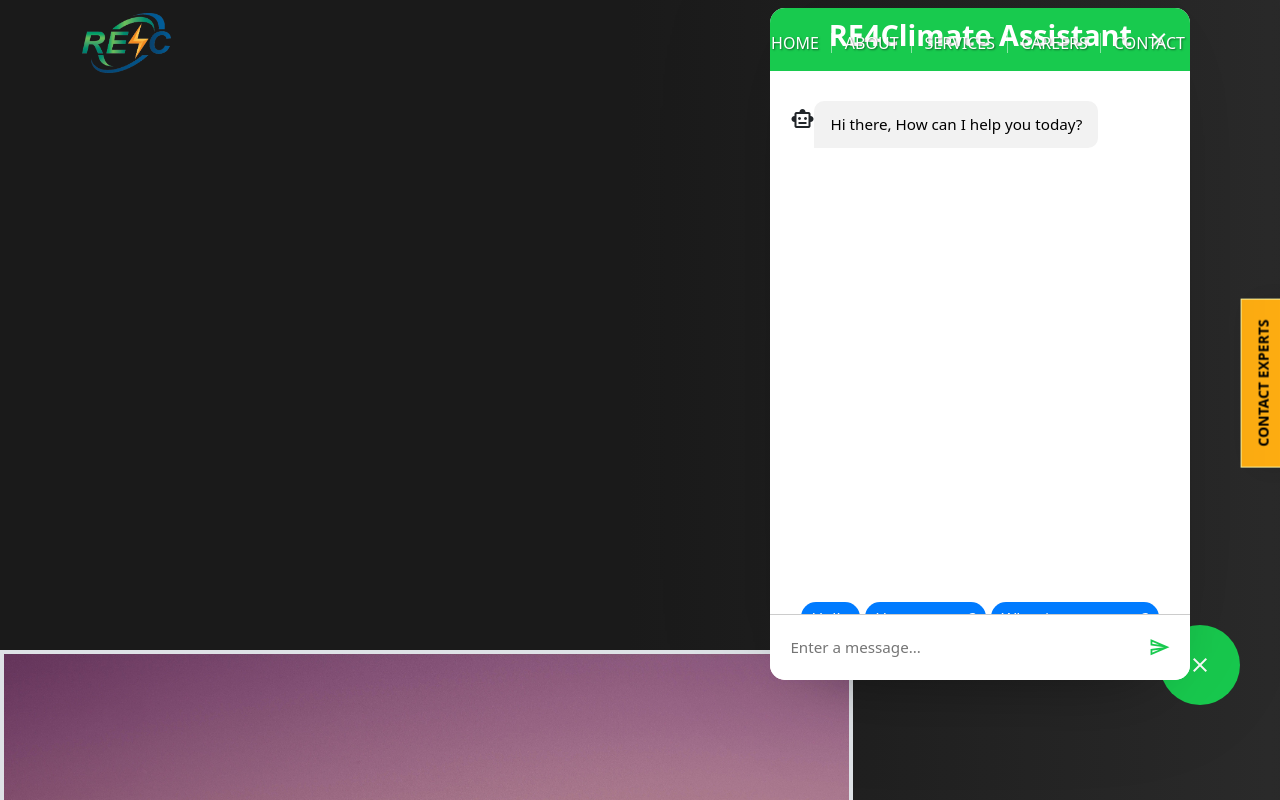
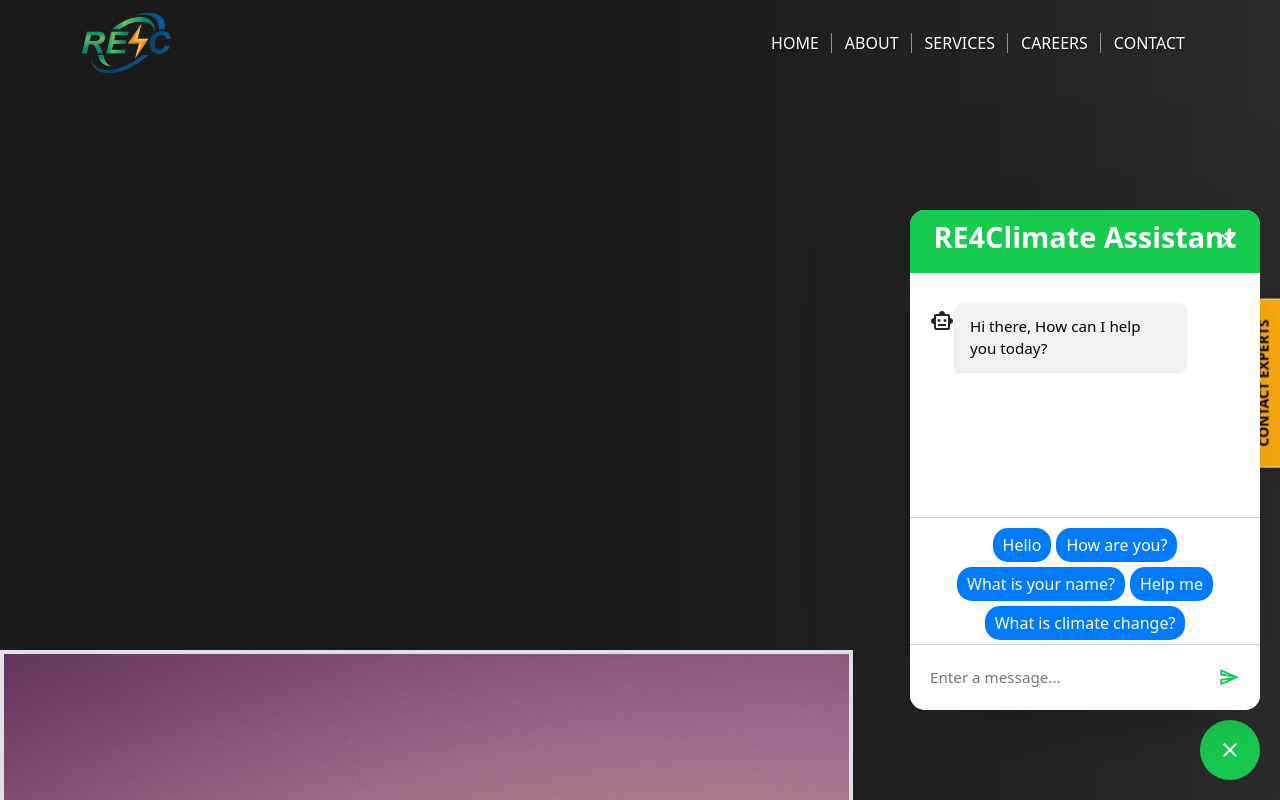
Before and after one commit to Tejas20-03/re4climate_website, a React (Create React App) app: page / in a window 1280 px wide. Both pictures are taken after a click on the button "mode_comment". Shown: the top 800 px of the page. Built offline with nearby package versions, Linux system fonts and the light colour scheme; some icons are missing.

Commit message:
Chatbot fixes

```diff
--- a/src/components/Chatbot/Chatbot.jsx
+++ b/src/components/Chatbot/Chatbot.jsx
@@ -24,19 +24,26 @@ const Chatbot = () => {
     "What is climate change?",
   ]);
   const [isVisible, setIsVisible] = useState(false);
+  const [isLoading, setIsLoading] = useState(false);
   const messagesEndRef = useRef(null);
 
   const handleInputChange = (e) => {
     setCurrentMessage(e.target.value);
   };
 
-  const sendMessage = (messageText = currentMessage) => {
+  const sendMessage = async (messageText = currentMessage) => {
     if (messageText.trim() !== "") {
+      setIsLoading(true);
       const newMessage = {
         id: messages.length + 1,
         text: messageText,
         type: "outgoing",
       };
+      setMessages((prevMessages) => [...prevMessages, newMessage]);
+      setCurrentMessage("");
+
+      await new Promise((resolve) => setTimeout(resolve, 1000));
+
       const responseText = generateResponse(messageText);
       const newResponse = {
         id: messages.length + 2,
@@ -44,9 +51,9 @@ const Chatbot = () => {
         type: "incoming",
       };
 
-      setMessages((prevMessages) => [...prevMessages, newMessage, newResponse]);
-      setCurrentMessage("");
+      setMessages((prevMessages) => [...prevMessages, newResponse]);
       updateSuggestions(messageText);
+      setIsLoading(false);
     }
   };
 
@@ -95,7 +102,21 @@ const Chatbot = () => {
   };
 
   const toggleChatbot = () => {
-    setIsVisible((isVisible) => !isVisible);
+    setIsVisible((prevIsVisible) => !prevIsVisible);
+    if (!isVisible) {
+      setSuggestedQuestions([
+        "Hello",
+        "How are you?",
+        "What is your name?",
+        "Help me",
+        "What is climate change?",
+      ]);
+    }
+  };
+
+  const handleSuggestionClick = (question) => {
+    sendMessage(question);
+    setSuggestedQuestions([]);
   };
 
   useEffect(() => {
@@ -128,13 +149,19 @@ const Chatbot = () => {
                 <p>{message.text}</p>
               </li>
             ))}
+            {isLoading && (
+              <li className="chat incoming">
+                <span className="material-symbols-outlined">smart_toy</span>
+                <p>Typing...</p>
+              </li>
+            )}
             <div ref={messagesEndRef} />
           </ul>
           <div className="suggestions">
             {suggestedQuestions.map((question) => (
               <button
                 key={question}
-                onClick={() => sendMessage(question)}
+                onClick={() => handleSuggestionClick(question)}
                 className="suggestion-chip"
               >
                 {question}
--- a/src/components/Chatbot/chatbot.css
+++ b/src/components/Chatbot/chatbot.css
@@ -1,13 +1,13 @@
 .chatbot-container {
   position: fixed;
-  right: 40px;
-  bottom: 95px;
+  right: 20px;
+  bottom: 20px;
   z-index: 1000;
 }
 
 .chatbot-toggle {
-  height: 80px;
-  width: 80px;
+  height: 60px;
+  width: 60px;
   background-color: rgb(24, 202, 78);
   border: none;
   display: flex;
@@ -22,18 +22,19 @@
 .chatbot {
   background: #fff;
   z-index: 999;
-  width: 420px;
+  width: 350px;
+  height: 500px;
   transform: scale(0.5);
   opacity: 0;
   pointer-events: none;
   position: fixed;
-  right: 7%;
-  bottom: 15%;
+  right: 20px;
+  bottom: 90px;
   border-radius: 15px;
   overflow: hidden;
   box-shadow: 0 0 128px 0 rgba(0, 0, 0, 0.1),
     0 32px 64px -48px rgba(0, 0, 0, 0.5);
-  transition: transform 0.3s ease, opacity 0.3s ease;
+  transition: all 0.3s ease-in-out;
 }
 
 .chatbot-container .chatbot-toggle span:first-child,
@@ -74,9 +75,20 @@
 }
 
 .chatbox {
-  height: 510px;
+  height: 350px;
   overflow-y: auto;
   padding: 30px 20px 70px;
+  scrollbar-width: thin;
+  scrollbar-color: #888 #f1f1f1;
+}
+
+.chatbox::-webkit-scrollbar {
+  width: 8px;
+}
+
+.chatbox::-webkit-scrollbar-thumb {
+  background-color: #888;
+  border-radius: 4px;
 }
 
 .chat {
@@ -98,6 +110,7 @@
   max-width: 75%;
   border-radius: 10px;
   font-size: 0.95rem;
+  box-shadow: 0 1px 2px rgba(0, 0, 0, 0.1);
 }
 
 .chatbox .incoming p {
@@ -113,10 +126,16 @@
 }
 
 .suggestions {
+  position: absolute;
+  bottom: 60px;
+  left: 0;
+  right: 0;
+  background-color: #fff;
+  padding: 10px;
+  border-top: 1px solid #ccc;
   display: flex;
   flex-wrap: wrap;
   justify-content: center;
-  padding: 5px;
   gap: 5px;
 }
 
@@ -128,9 +147,13 @@
   border-radius: 15px;
   cursor: pointer;
   text-align: center;
+  transition: background-color 0.2s ease;
 }
 
-/* updated */
+.suggestion-chip:hover {
+  background-color: #0056b3;
+}
+
 .chat-input {
   position: absolute;
   bottom: 0;
@@ -170,42 +193,18 @@
 
 @media (max-width: 490px) {
   .chatbot {
-    right: 1.5rem;
-    bottom: 18%;
-    width: 80%;
-    height: 70%;
-    border-radius: 15px;
-    box-shadow: 0 0 128px 0 rgba(0, 0, 0, 0.1),
-      0 32px 64px -48px rgba(0, 0, 0, 0.5);
-    transition: transform 0.3s ease, opacity 0.3s ease;
+    width: 300px;
+    height: 450px;
+    right: 10px;
+    bottom: 80px;
   }
 
-  .chatbot-toggle {
-    right: 3%;
-    bottom: 9%;
-    width: 50px;
-    height: 50px;
-  }
-
-  .chatbot header {
-    padding: 12px 0;
+  .chatbox {
+    height: 300px;
   }
 
   .chatbot header h2 {
     font-size: 1.2rem;
-  }
-
-  .chatbox {
-    height: calc(100% - 125px);
-    padding: 20px 10px 60px;
-  }
-
-  .chatbox .chat p {
-    font-size: 0.85rem;
-  }
-
-  .chat-input {
-    padding: 5px 10px;
   }
 
   .chat-input textarea {
```
